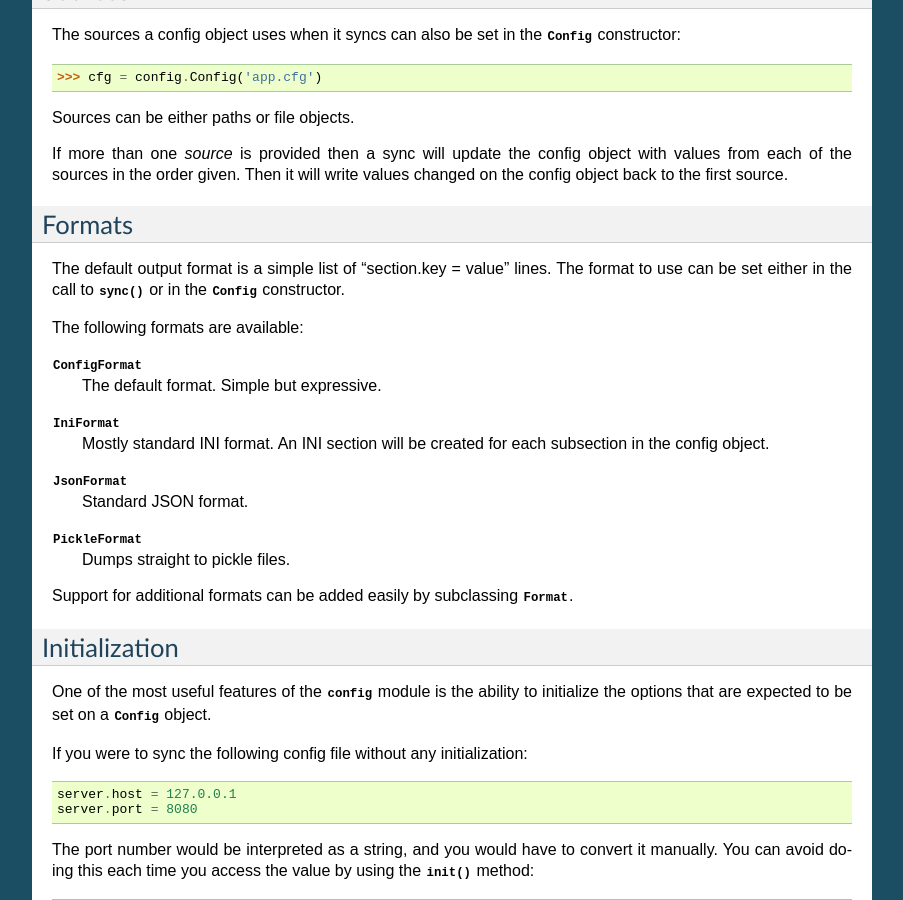
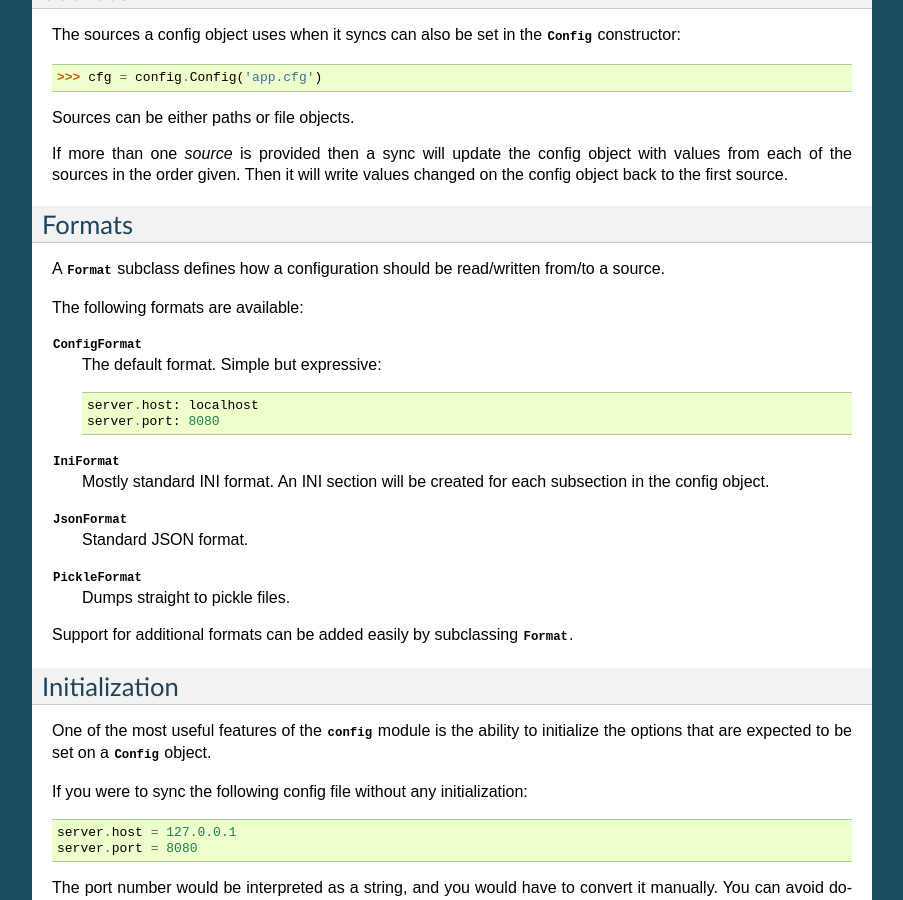
Before and after one commit to dhagrow/profig, a Sphinx documentation site: the page built from docs/usage.txt, in a window 1280 px wide and 900 px high, scrolled down 782 px. Shown: the whole window, without its empty margins (198-1101 px from the left). Built offline with Sphinx 7.4.7, drawn with Linux system fonts in a browser that asks for light colours; the version number could not be read and is left out.

Commit message:
updated docs

```diff
--- a/docs/index.txt
+++ b/docs/index.txt
@@ -19,6 +19,7 @@ Features
 * Automatic value conversion.
 * Simple section nesting.
 * Dict-like access.
+* Built-in support for INI, JSON, and Pickle formats.
 * Extensible input/output formats.
 
 Example
--- a/docs/usage.txt
+++ b/docs/usage.txt
@@ -58,14 +58,16 @@ write values changed on the config object back to the first source.
 Formats
 -------
 
-The default output format is a simple list of "section.key = value" lines. The
-format to use can be set either in the call to :meth:`~config.Config.sync` or
-in the :class:`~config.Config` constructor.
+A :class:`~config.Format` subclass defines how a configuration should be
+read/written from/to a source.
 
 The following formats are available:
 
 :class:`~config.ConfigFormat`
-    The default format. Simple but expressive.
+    The default format. Simple but expressive::
+
+        server.host: localhost
+        server.port: 8080
 
 :class:`~config.IniFormat`
     Mostly standard INI format. An INI section will be created for each
```
